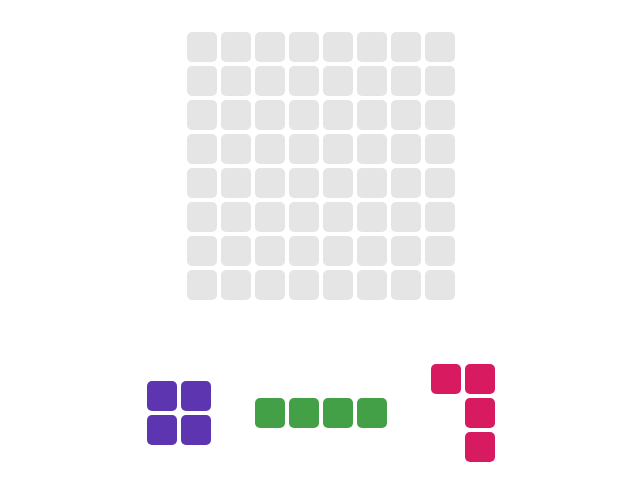
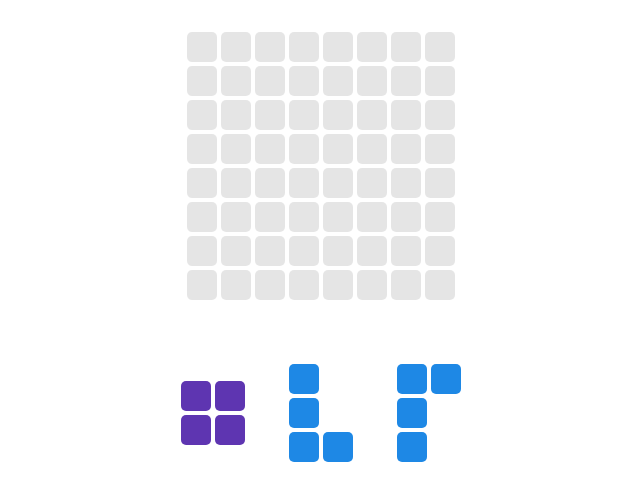
Before and after one commit to vitaliy-ce/vue-game-blocks, a plain HTML site: page index.html in a window 1280 px wide. Shown: the whole page, without its empty margins (319-959 px from the left). Drawn offline with nearby package versions, Linux system fonts and the light colour scheme.

Commit message:
Реализована генерация блоков для размещения на поле после того как они закончаться

```diff
--- a/DragManager.js
+++ b/DragManager.js
@@ -74,9 +74,6 @@ var DragManager = new function() {
 			dragObject.avatar.style.left = e.pageX - dragObject.shiftX + 'px';
 			dragObject.avatar.style.top = e.pageY - dragObject.shiftY + 'px';
 		}
-
-		var test = document.getElementById('test');
-		test.innerHTML = dragObject.avatar.style.left +' '+ dragObject.avatar.style.top;
 
 		return false;
 	}
--- a/index.html
+++ b/index.html
@@ -116,10 +116,7 @@
 				</div>
 			</div>
 		</div>
-
 	</div>
-
-	<div id="test"></div>
 
 
 	<script>
@@ -137,18 +134,74 @@
 			data: {
 				size_square: 8,
 				points: [],
-				figures: [
+				figures: [],
+				figures_tmpl: [
+					[
+						[1],
+					],
 					[
 						[2, 2],
 						[2, 2],
 					],
 					[
-						[1, 1, 1, 1],
+						[2, 2, 2],
+						[2, 2, 2],
+						[2, 2, 2],
 					],
 					[
+						[3, 3, 3, 3],
+					],
+					[
+						[4, 4],
+						[null, 4],
+						[null, 4],
+					],
+					[
+						[5, 5],
+						[5, null],
+						[5, null],
+					],
+					[
+						[null, 4],
+						[null, 4],
+						[4, 4],
+					],
+					[
+						[5, null],
+						[5, null],
+						[5, 5],
+					],
+					[
+						[1, 1, 1],
+						[1, null, null],
+					],
+					[
+						[2, null, null],
+						[2, 2, 2],
+					],
+					[
+						[3, 3, 3],
+						[null, null, 3],
+					],
+					[
+						[null, null, 4],
+						[4, 4, 4],
+					],
+					[
+						[5, null],
+						[5, 5],
+					],
+					[
+						[1, 1],
+						[1, null],
+					],
+					[
+						[2, 2],
+						[null, 2],
+					],
+					[
+						[null, 3],
 						[3, 3],
-						[null, 3],
-						[null, 3],
 					],
 				],
 			},
@@ -226,6 +279,17 @@
 
 						this.figures.splice(key, 1);
 						this.clearLines();
+
+						if (!this.figures.length) {
+							this.addFigures();
+						}
+					}
+				},
+
+				addFigures: function () {
+					for (let y = 0; y < 3; y++) {
+						let key = Math.floor(Math.random() * Math.floor(this.figures_tmpl.length));
+						this.figures.push(this.figures_tmpl[key]);
 					}
 				}
 			},
@@ -237,6 +301,9 @@
 						this.$set(this.points[y], x, 0);
 					}
 				}
+
+				// Добавим фигуры
+				this.addFigures();
 
 				DragManager.onDragCancel = function(dragObject) {
 					dragObject.avatar.rollback();
```
